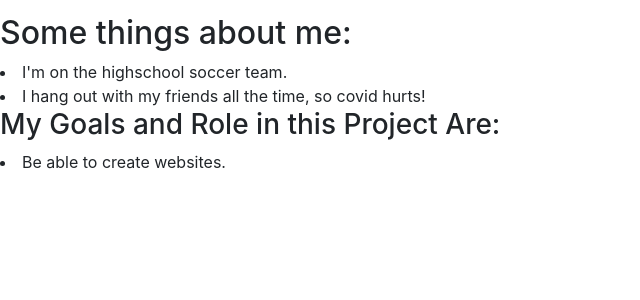
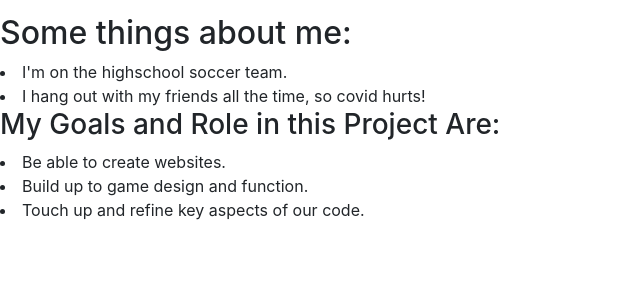
Before and after one commit to ryanshay18/P3_Parrots, a Flask app: page /michael in a window 1280 px wide. Shown: the part 185-485 px from the top of the page, without its empty margins (0-640 px from the left). Run offline with Flask 2, Linux system fonts and the light colour scheme; some libraries are stand-ins or nearby versions.

Commit message:
Additions to about me(3).

```diff
--- a/templates/aboutmichael.html
+++ b/templates/aboutmichael.html
@@ -10,6 +10,8 @@
 
 <h3>My Goals and Role in this Project Are:</h3>
 <li>Be able to create websites.</li>
+<li>Build up to game design and function.</li>
+<li>Touch up and refine key aspects of our code.</li>
 
 
 
```
